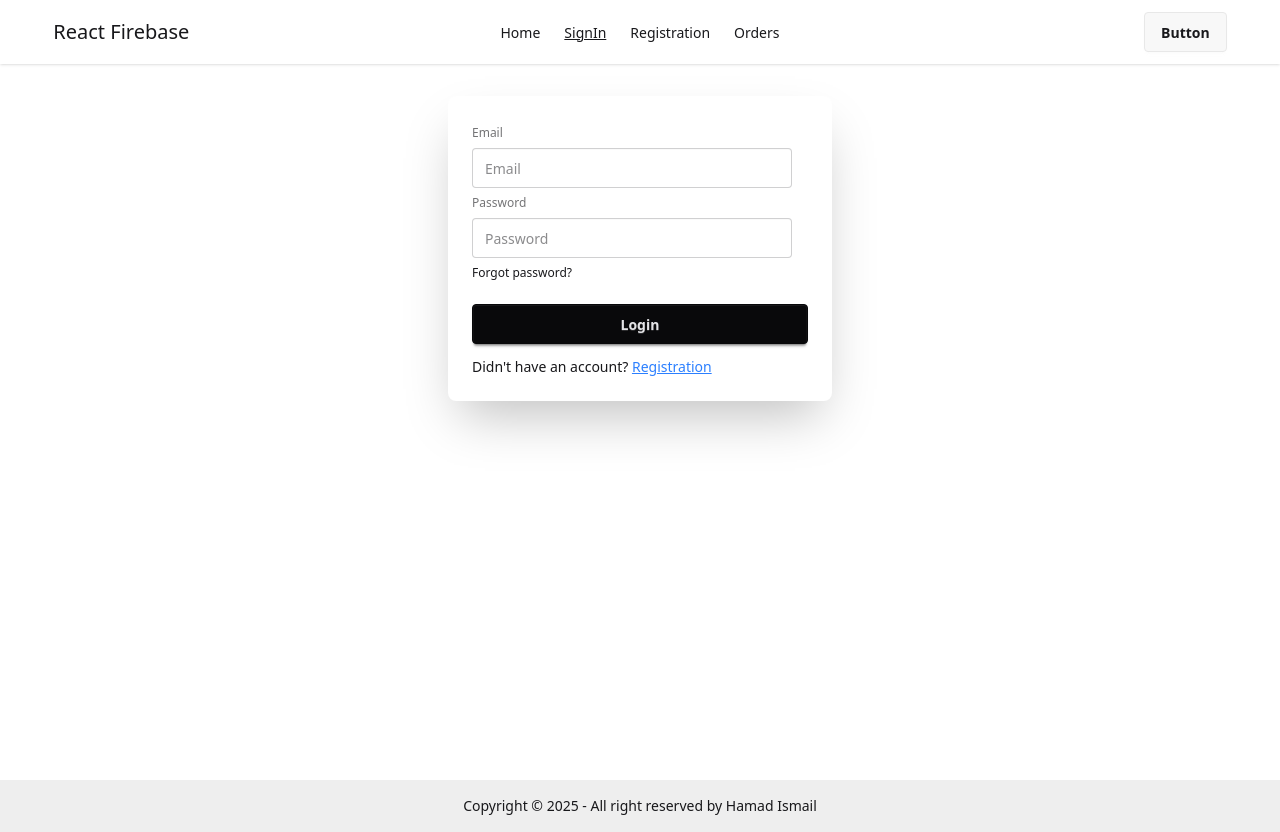
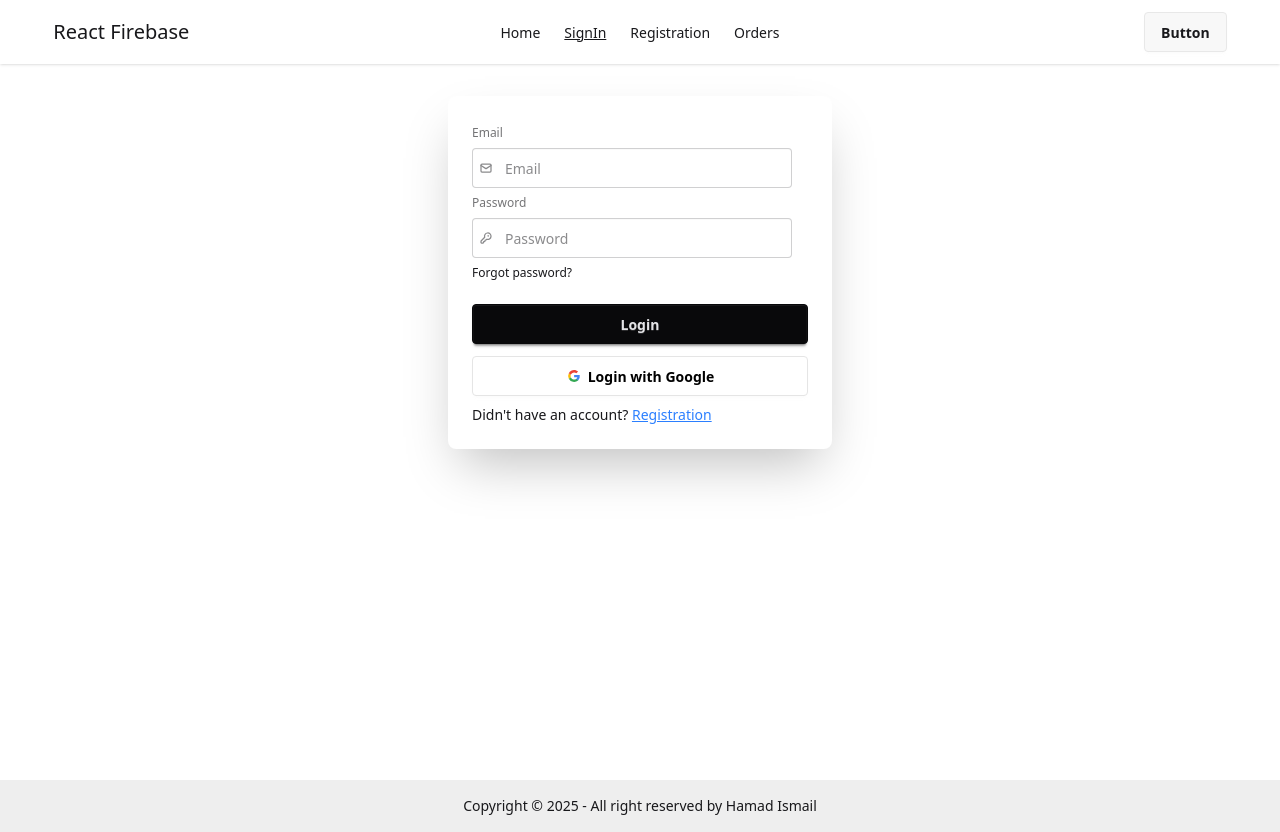
Before and after one commit to hamadismail/react-firebase-auth, a React (Vite) app: page /signin in a window 1280 px wide. Built offline with nearby package versions, Linux system fonts and the light colour scheme.

Commit message:
make reusuable button component

```diff
--- /dev/null
+++ b/src/components/ui/EmailIcon.jsx
@@ -0,0 +1,24 @@
+import React from 'react';
+
+const EmailIcon = ({ className = '' }) => {
+  return (
+    <svg
+      className={`h-[1em] opacity-50 ${className}`}
+      xmlns="http://www.w3.org/2000/svg"
+      viewBox="0 0 24 24"
+    >
+      <g
+        strokeLinejoin="round"
+        strokeLinecap="round"
+        strokeWidth="2.5"
+        fill="none"
+        stroke="currentColor"
+      >
+        <rect width="20" height="16" x="2" y="4" rx="2"></rect>
+        <path d="m22 7-8.97 5.7a1.94 1.94 0 0 1-2.06 0L2 7"></path>
+      </g>
+    </svg>
+  );
+};
+
+export default EmailIcon;
--- /dev/null
+++ b/src/components/ui/GoogleLoginBtn.jsx
@@ -0,0 +1,38 @@
+import React from 'react';
+
+const GoogleLoginBtn = () => {
+  return (
+    <button className="btn bg-white text-black border-[#e5e5e5]">
+      <svg
+        aria-label="Google logo"
+        width="16"
+        height="16"
+        xmlns="http://www.w3.org/2000/svg"
+        viewBox="0 0 512 512"
+      >
+        <g>
+          <path d="m0 0H512V512H0" fill="#fff"></path>
+          <path
+            fill="#34a853"
+            d="M153 292c30 82 118 95 171 60h62v48A192 192 0 0190 341"
+          ></path>
+          <path
+            fill="#4285f4"
+            d="m386 400a140 175 0 0053-179H260v74h102q-7 37-38 57"
+          ></path>
+          <path
+            fill="#fbbc02"
+            d="m90 341a208 200 0 010-171l63 49q-12 37 0 73"
+          ></path>
+          <path
+            fill="#ea4335"
+            d="m153 219c22-69 116-109 179-50l55-54c-78-75-230-72-297 55"
+          ></path>
+        </g>
+      </svg>
+      Login with Google
+    </button>
+  );
+};
+
+export default GoogleLoginBtn;
--- /dev/null
+++ b/src/components/ui/PasswordIcon.jsx
@@ -0,0 +1,24 @@
+import React from 'react';
+
+const PasswordIcon = ({ className = '' }) => {
+  return (
+    <svg
+      className={`h-[1em] opacity-50 ${className}`}
+      xmlns="http://www.w3.org/2000/svg"
+      viewBox="0 0 24 24"
+    >
+      <g
+        strokeLinejoin="round"
+        strokeLinecap="round"
+        strokeWidth="2.5"
+        fill="none"
+        stroke="currentColor"
+      >
+        <path d="M2.586 17.414A2 2 0 0 0 2 18.828V21a1 1 0 0 0 1 1h3a1 1 0 0 0 1-1v-1a1 1 0 0 1 1-1h1a1 1 0 0 0 1-1v-1a1 1 0 0 1 1-1h.172a2 2 0 0 0 1.414-.586l.814-.814a6.5 6.5 0 1 0-4-4z"></path>
+        <circle cx="16.5" cy="7.5" r=".5" fill="currentColor"></circle>
+      </g>
+    </svg>
+  );
+};
+
+export default PasswordIcon;
--- a/src/pages/Registration.jsx
+++ b/src/pages/Registration.jsx
@@ -1,5 +1,7 @@
 import React from 'react';
 import { Link } from 'react-router';
+import PasswordIcon from '../components/ui/PasswordIcon';
+import EmailIcon from '../components/ui/EmailIcon';
 
 const Registration = () => {
   return (
@@ -9,9 +11,30 @@ const Registration = () => {
           <label className="label">Name</label>
           <input type="text" className="input" placeholder="Name" />
           <label className="label">Email</label>
-          <input type="email" className="input" placeholder="Email" />
+          <label className="input validator">
+            <EmailIcon />
+            <input type="email" placeholder="mail@site.com" required />
+          </label>
+          <div className="validator-hint hidden">Enter valid email address</div>
           <label className="label">Password</label>
-          <input type="password" className="input" placeholder="Password" />
+          <label className="input validator">
+            <PasswordIcon />
+            <input
+              type="password"
+              required
+              placeholder="Password"
+              minlength="8"
+              pattern="(?=.*\d)(?=.*[a-z])(?=.*[A-Z]).{8,}"
+              title="Must be more than 8 characters, including number, lowercase letter, uppercase letter"
+            />
+          </label>
+          <p className="validator-hint hidden">
+            Must be more than 8 characters, including
+            <br />
+            At least one number <br />
+            At least one lowercase letter <br />
+            At least one uppercase letter
+          </p>
           <div>
             <a className="link link-hover"></a>
           </div>
--- a/src/pages/SignIn.jsx
+++ b/src/pages/SignIn.jsx
@@ -1,5 +1,8 @@
 import React from 'react';
 import { Link } from 'react-router';
+import GoogleLoginBtn from '../components/ui/GoogleLoginBtn';
+import PasswordIcon from '../components/ui/PasswordIcon';
+import EmailIcon from '../components/ui/EmailIcon';
 
 const SignIn = () => {
   return (
@@ -7,14 +10,31 @@ const SignIn = () => {
       <div className="card-body">
         <form className="fieldset">
           <label className="label">Email</label>
-          <input type="email" className="input" placeholder="Email" />
+          <label className="relative">
+            <EmailIcon className="absolute top-1/2 z-10 -translate-y-1/2 left-2" />
+            <input
+              type="email"
+              className="input pl-8"
+              placeholder="Email"
+              required
+            />
+          </label>
           <label className="label">Password</label>
-          <input type="password" className="input" placeholder="Password" />
+          <label className="relative">
+            <PasswordIcon className="absolute top-1/2 z-10 left-2 -translate-y-1/2" />
+            <input
+              type="password"
+              className="input pl-8"
+              placeholder="Password"
+              required
+            />
+          </label>
           <div>
             <a className="link link-hover">Forgot password?</a>
           </div>
           <button className="btn btn-neutral mt-4">Login</button>
         </form>
+        <GoogleLoginBtn />
         <p>
           Didn't have an account?{' '}
           <Link className="text-blue-500 underline" to="/registration">
```
